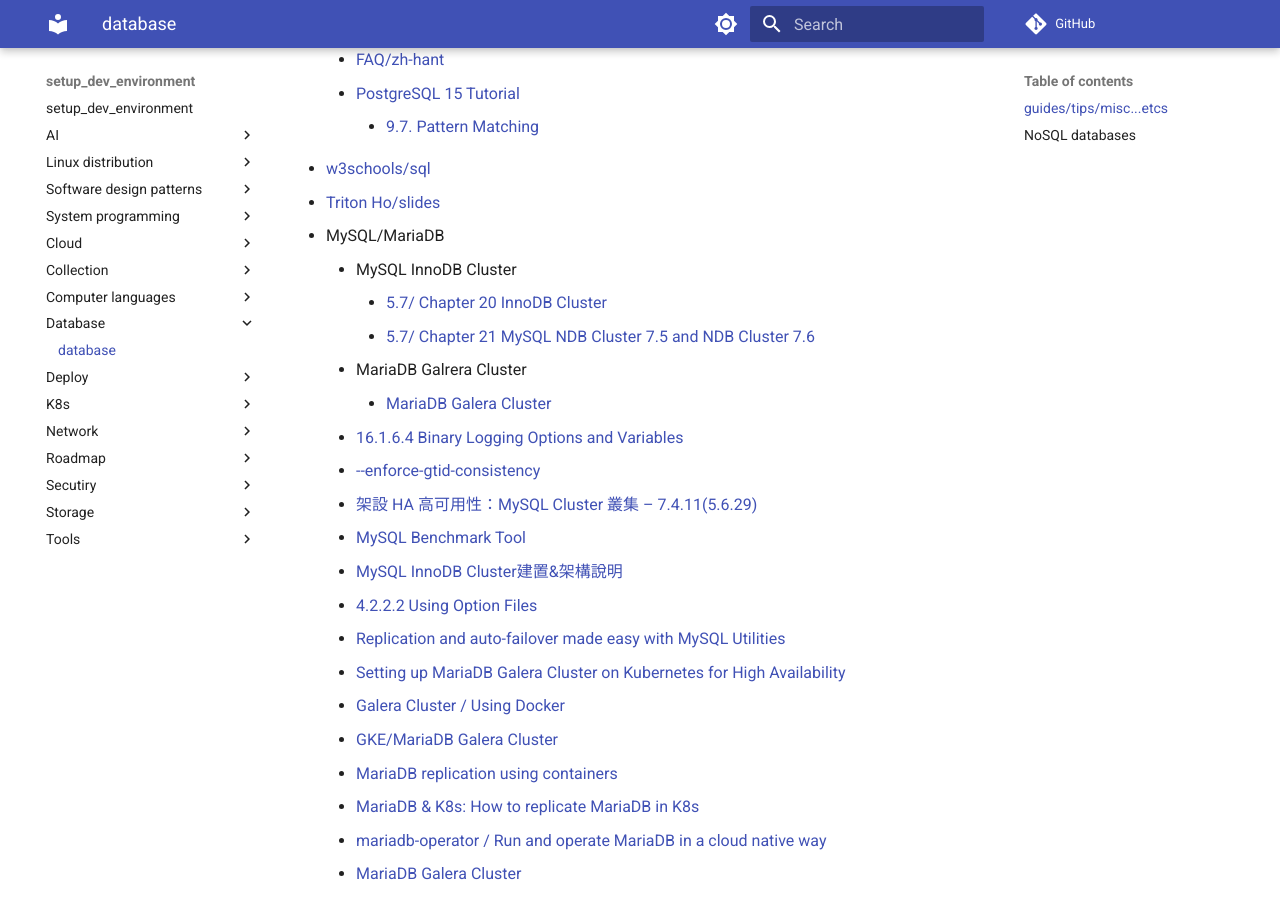
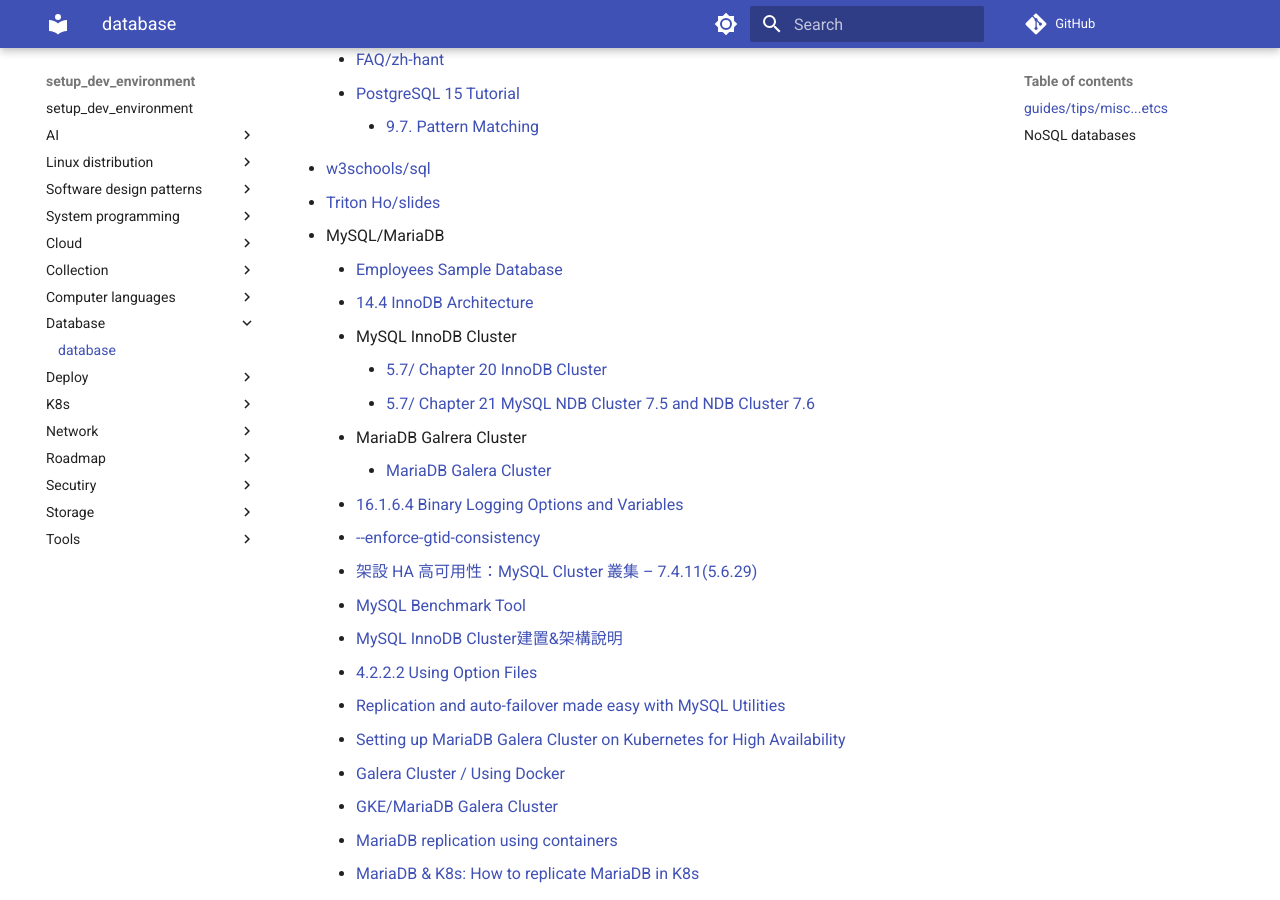
Before and after one commit to hong539/setup_dev_environment, an MkDocs documentation site: the page built from docs/database/database.md, in a window 1280 px wide and 900 px high, scrolled down 1636 px. Built offline with MkDocs 1.6.1 and Material for MkDocs 9.7.7, drawn with Linux system fonts in a browser that asks for light colours; comment, search, counter and statistics services are not loaded.

Commit message:
Update docs

```diff
--- a/docs/database/database.md
+++ b/docs/database/database.md
@@ -50,6 +50,8 @@
 * [w3schools/sql](https://www.w3schools.com/sql/)
 * [Triton Ho/slides](https://github.com/TritonHo/slides/tree/master)
 * MySQL/MariaDB
+    * [Employees Sample Database](https://dev.mysql.com/doc/employee/en/)
+    * [14.4 InnoDB Architecture](https://dev.mysql.com/doc/refman/5.7/en/innodb-architecture.html)
     * MySQL InnoDB Cluster
         * [5.7/ Chapter 20 InnoDB Cluster](https://dev.mysql.com/doc/refman/5.7/en/mysql-innodb-cluster-introduction.html)
         * [5.7/ Chapter 21 MySQL NDB Cluster 7.5 and NDB Cluster 7.6](https://dev.mysql.com/doc/refman/5.7/en/mysql-cluster.html)
```
